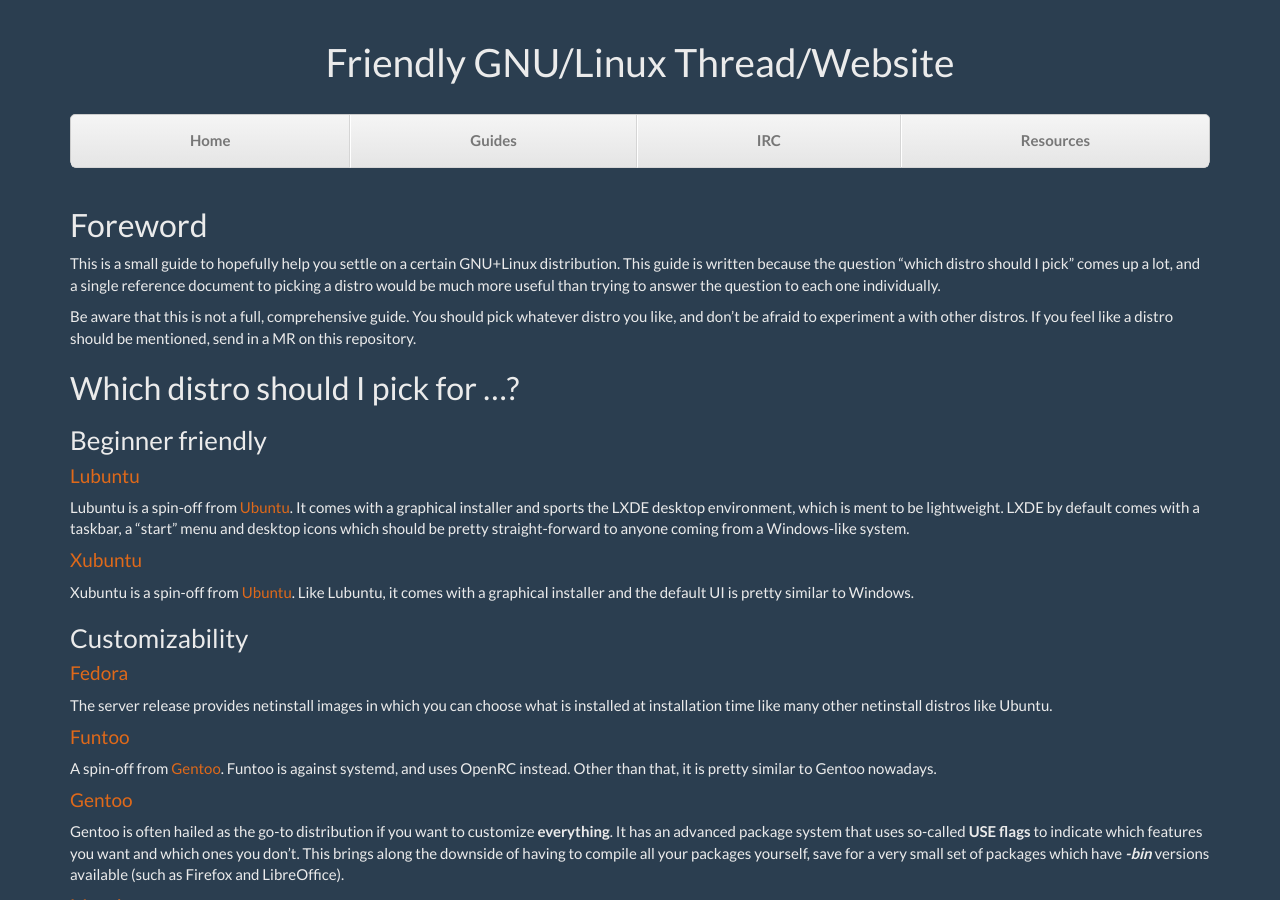
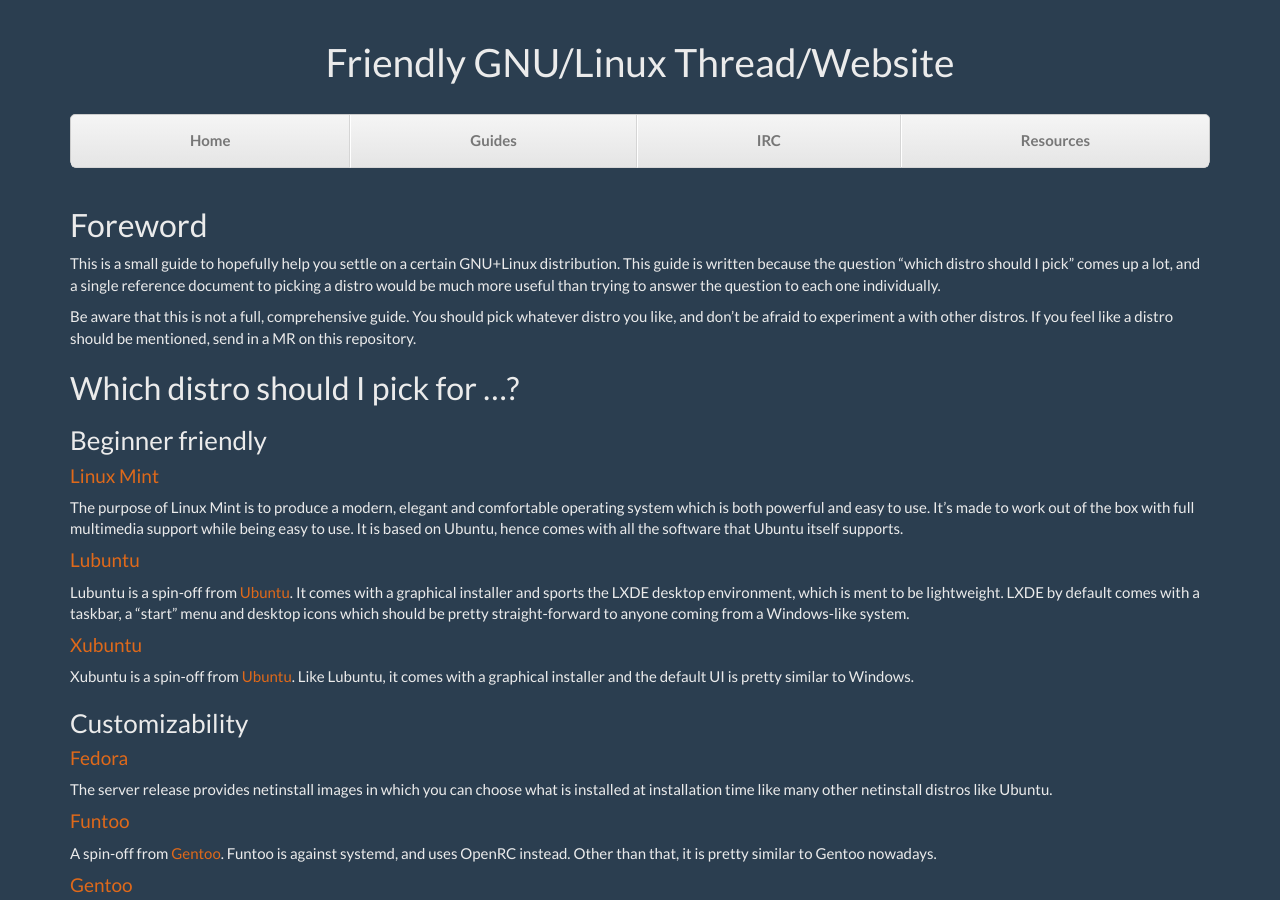
Before and after one commit to scriptkitties/fglt, a Jekyll site: the page built from _guides/picking-a-distro.md, in a window 1280 px wide and 900 px high. Built offline with Jekyll 4.4.1, drawn with Linux system fonts in a browser that asks for light colours; Markdown is read by kramdown in place of the engine named in the settings.

Commit message:
add linux mint to the distro guide

```diff
--- a/_guides/picking-a-distro.md
+++ b/_guides/picking-a-distro.md
@@ -19,6 +19,12 @@
 
 ## Which distro should I pick for …?
 ### Beginner friendly
+#### [Linux Mint][mint]
+The purpose of Linux Mint is to produce a modern, elegant and comfortable
+operating system which is both powerful and easy to use. It's made to work out
+of the box with full multimedia support while being easy to use. It is based on
+Ubuntu, hence comes with all the software that Ubuntu itself supports.
+
 #### [Lubuntu][lubuntu]
 Lubuntu is a spin-off from [Ubuntu][ubuntu]. It comes with a graphical
 installer and sports the LXDE desktop environment, which is ment to be
@@ -131,6 +137,7 @@
 [gentoo]: https://www.gentoo.org/
 [lubuntu]: http://lubuntu.net/
 [mageia]: https://www.mageia.org/en/
+[mint]: https://www.linuxmint.com/
 [parabola]: https://www.parabola.nu/
 [trisquel]: https://trisquel.info/
 [ubuntu]: http://www.ubuntu.com/
```
